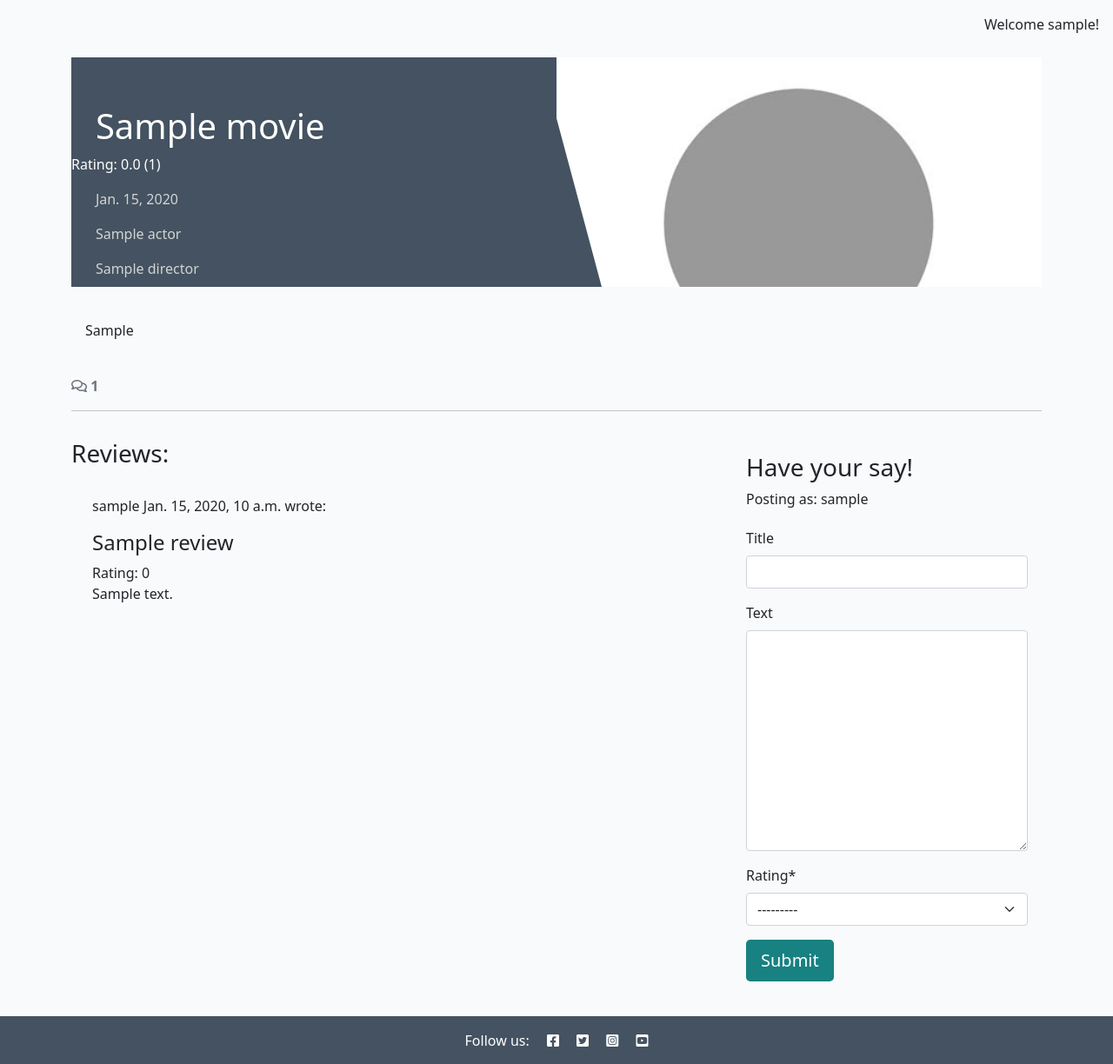
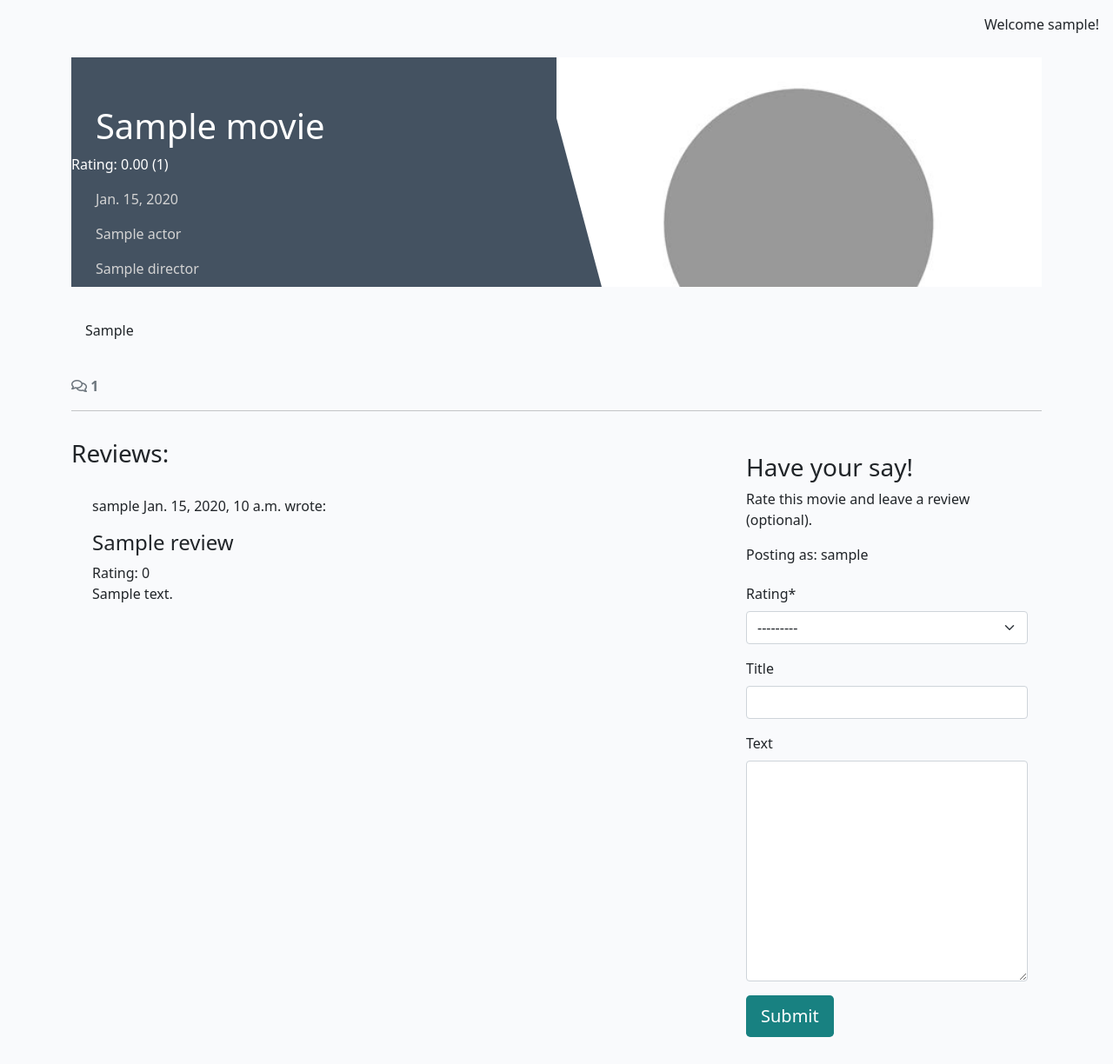
Before and after one commit to LizzyonGit/rates_r_us, a Django app: a page that uses movie/templates/movie/movie_detail.html in a window 1280 px wide. Shown: the part 60-1284 px from the top of the page at 87% size. Run offline with Django 5.2, Linux system fonts and the light colour scheme; a user stored in the database is signed in; tables that the repository leaves empty hold one stand-in row (values such as "Sample post"); some libraries are stand-ins or nearby versions.

Commit message:
Move rating up in form

```diff
--- a/movie/forms.py
+++ b/movie/forms.py
@@ -5,4 +5,4 @@ from django import forms
 class ReviewForm(forms.ModelForm):
     class Meta:
         model = Review
-        fields = ('title', 'text', 'rating')
+        fields = ('rating', 'title', 'text')
--- a/movie/templates/movie/movie_detail.html
+++ b/movie/templates/movie/movie_detail.html
@@ -9,9 +9,9 @@
             <div class="col-md-6 masthead-text">
 
                 <h1 class="post-title">{{ movie.movie_title }}</h1>
-                <!--Displays rating if there are approved reviews-->
+                <!--Displays rating if there are approved reviews, rounds it to two decimals-->
                 {% if approved_reviews %}
-                <p>Rating: {{ average_rating }} ({{ review_count }})</p>
+                <p>Rating: {{ average_rating|floatformat:2 }} ({{ review_count }})</p>
                 {% else %}
                 <p>No rating yet</p>
                 {% endif %}
@@ -32,7 +32,7 @@
         <div class="col card mb-4  mt-3 left  top">
             <div class="card-body">
                 <!-- The movie content goes inside the card-text. -->
-                <!-- Use the | safe filter inside the template tags -->
+
                 <p class="card-text">
                     {{ movie.plot | safe }}
                 </p>
@@ -66,7 +66,7 @@
               {{ review.created_on }}
             </span> wrote:
           </p>
-          <!--Check ids later-->
+          <!--Display title if the title is not empty (otherwise it displays 'None')-->
           {% if review.title %}
           <div id="comment{{ comment.id }}">
             <h4>{{ review.title }}</h4>
@@ -93,6 +93,7 @@
         <div class="card-body">
           {% if user.is_authenticated %}
           <h3>Have your say!</h3>
+          <p>Rate this movie and leave a review (optional).</p>
           <p>Posting as: {{ user.username }}</p>
           <form id="commentForm" method="post"
             style="margin-top: 1.3em;">
```
